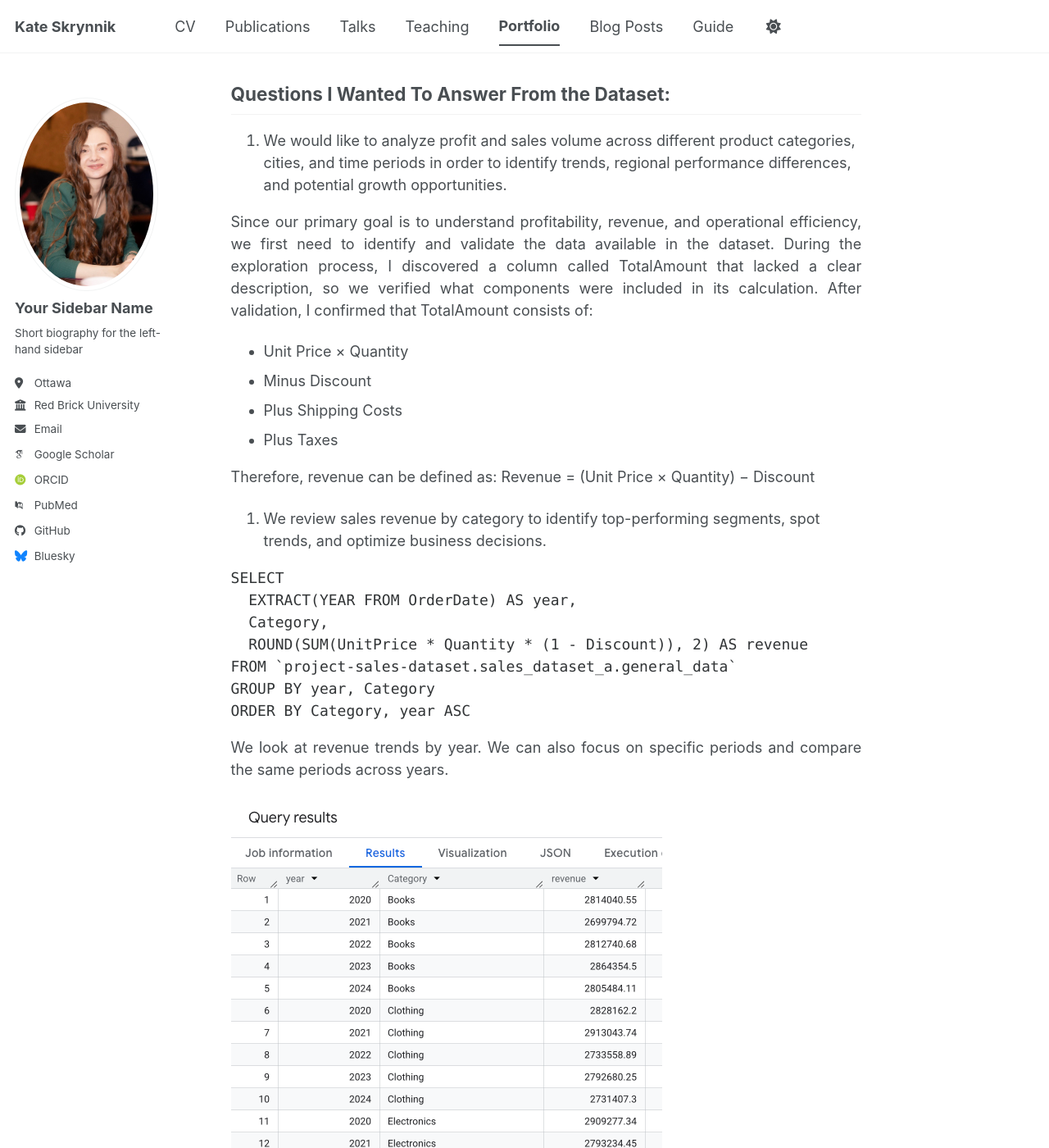
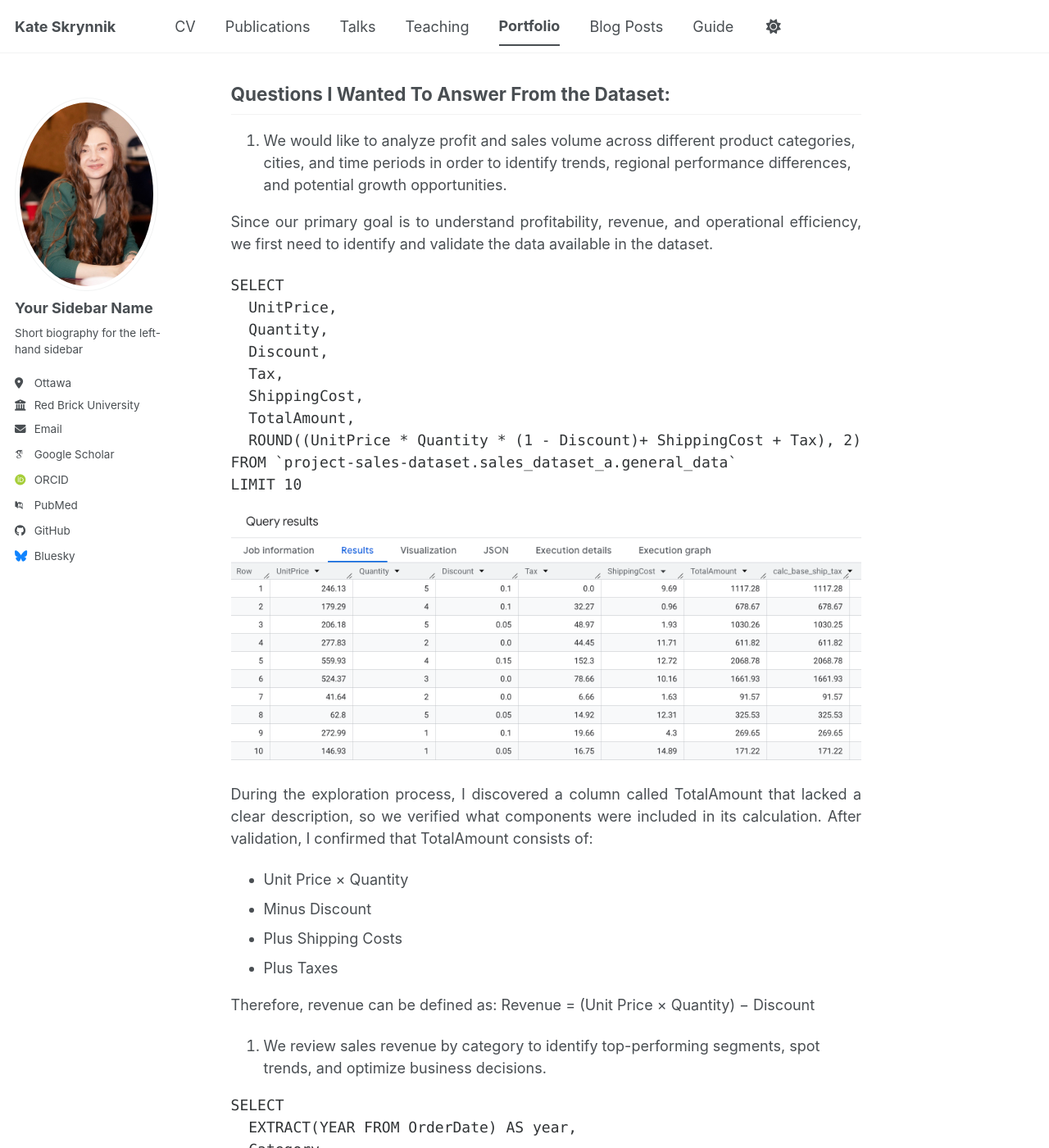
Before and after one commit to katevision/KateS, a Jekyll site: the page built from _portfolio/portfolio-2.md, in a window 1280 px wide and 1400 px high, scrolled down 727 px. Shown: the whole window at 82% size. Built offline with Jekyll 4.4.1, drawn with Linux system fonts in a browser that asks for light colours; some web fonts are replaced; a script bundle is joined from its source files by our own code; library files that are not in the unit come from our copies.

Commit message:
portfolio-2.md

````diff
--- a/_portfolio/portfolio-2.md
+++ b/_portfolio/portfolio-2.md
@@ -31,7 +31,24 @@ To extract meaningful insights from the dataset, I used SQL and Tableau for data
 
 1. We would like to analyze profit and sales volume across different product categories, cities, and time periods in order to identify trends, regional performance differences, and potential growth opportunities.
 
-Since our primary goal is to understand profitability, revenue, and operational efficiency, we first need to identify and validate the data available in the dataset. During the exploration process, I discovered a column called TotalAmount that lacked a clear description, so we verified what components were included in its calculation.
+Since our primary goal is to understand profitability, revenue, and operational efficiency, we first need to identify and validate the data available in the dataset.
+
+```SQL
+SELECT
+  UnitPrice,
+  Quantity,
+  Discount,
+  Tax,
+  ShippingCost,
+  TotalAmount,
+  ROUND((UnitPrice * Quantity * (1 - Discount)+ ShippingCost + Tax), 2) AS calc_base_ship_tax
+FROM `project-sales-dataset.sales_dataset_a.general_data`
+LIMIT 10
+```
+
+<img src='/images/total amount check.png'>
+
+ During the exploration process, I discovered a column called TotalAmount that lacked a clear description, so we verified what components were included in its calculation.
 After validation, I confirmed that TotalAmount consists of:
 
 * Unit Price × Quantity
````
